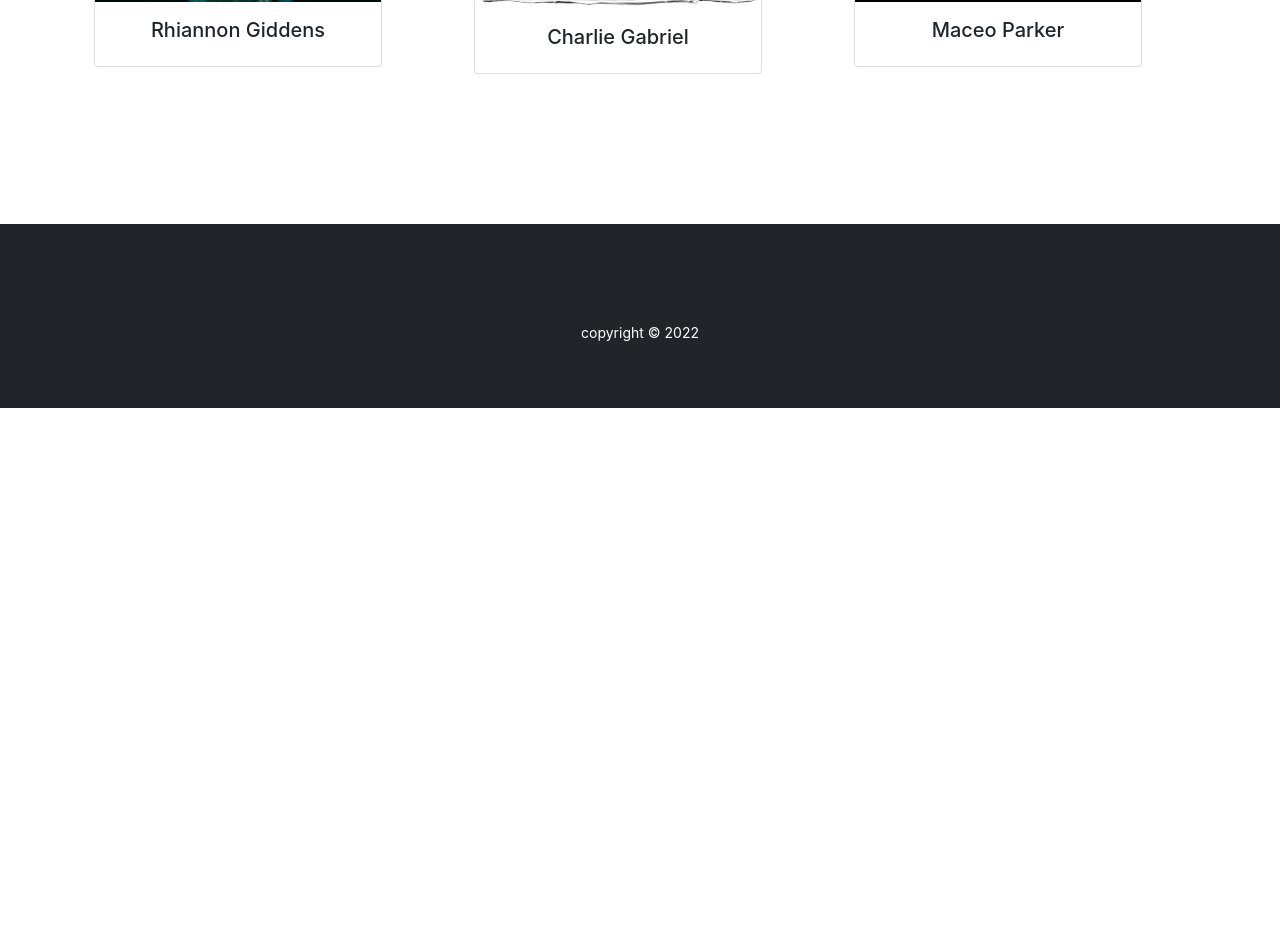
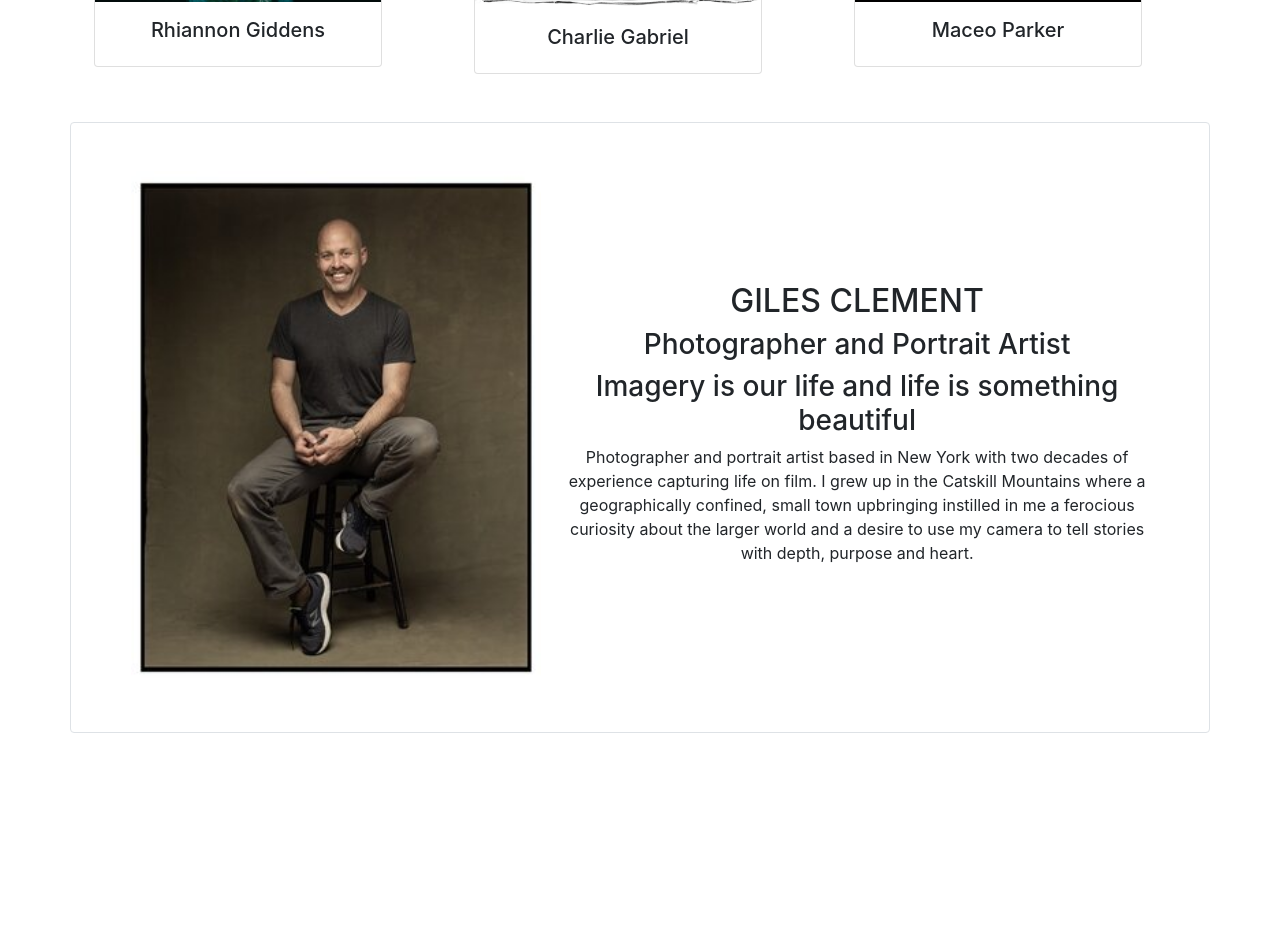
Before and after one commit to jarin96/Giles-clement-photography-service, a React (Create React App) app: page / in a window 1280 px wide. Shown: the part 2660-3590 px from the top of the page. Before the commit the page ends 3068 px from the top, so only its background shows below. Built offline with nearby package versions, Linux system fonts and the light colour scheme; no server answers.

Commit message:
new section added

```diff
--- a/src/Pages/Home/Home/Home.js
+++ b/src/Pages/Home/Home/Home.js
@@ -1,6 +1,7 @@
 import React from 'react';
 import Banner from '../Banner/Banner';
 import Galleries from '../Galleries/Galleries';
+import Profile from '../Profile/Profile';
 import Services from '../Services/Services';
 
 const Home = () => {
@@ -9,6 +10,7 @@
             <Banner></Banner>
             <Services></Services>
             <Galleries></Galleries>
+            <Profile></Profile>
         </div>
     );
 };
--- /dev/null
+++ b/src/Pages/Home/Profile/Profile.js
@@ -0,0 +1,24 @@
+import React from 'react';
+import profile from '../../../images/Profile/IMG_4510.jpeg';
+const Profile = () => {
+    return (
+        <div className='container info-background my-5'>
+            <div className='row border p-5 rounded bg-gradient d-flex justify-content-center align-items-center'>
+                <div className='col-lg-5 col-md-6 col-12'>
+                    <img src={profile}
+                        class="d-block w-100 " alt=""></img>
+                </div>
+                <div className='col-lg-7 col-md-6 col-12'>
+                    <div className=' my-5 py-3'>
+                        <h2 className='text-center mt-2'>GILES CLEMENT</h2>
+                        <h3 className='text-center'>Photographer and Portrait Artist</h3>
+                        <h3 className='text-center'>Imagery is our life and life is something beautiful</h3>
+                        <p className='text-center'>Photographer and portrait artist based in New York with two decades of experience capturing  life on film. I grew up in the Catskill Mountains where a geographically confined, small town upbringing instilled in me a ferocious curiosity about the larger world and a desire to use my camera to tell stories with depth, purpose and heart.</p>
+                    </div>
+                </div>
+            </div>
+        </div>
+    );
+};
+
+export default Profile;
```
Also changed, not shown: src/Pages/Home/Profile/Profile.css (added), src/images/Profile/IMG_4510.jpeg (added).
